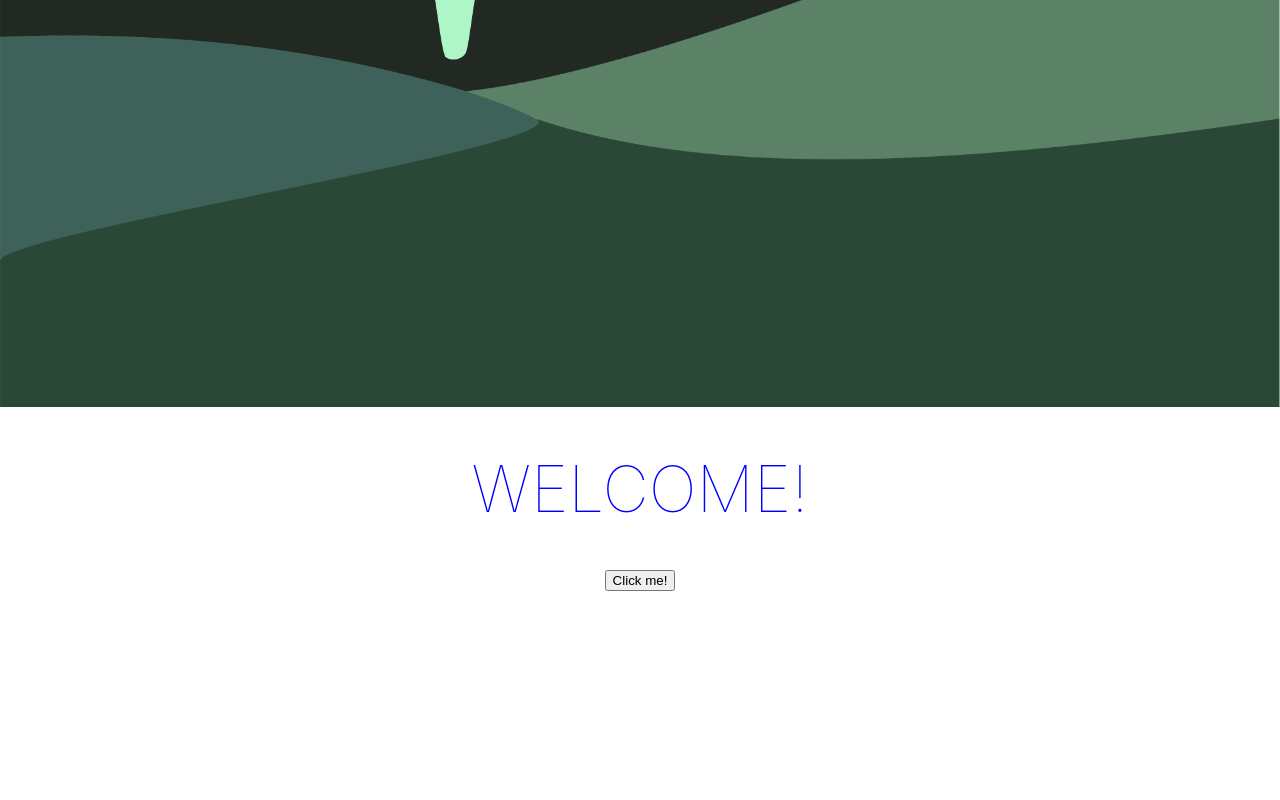
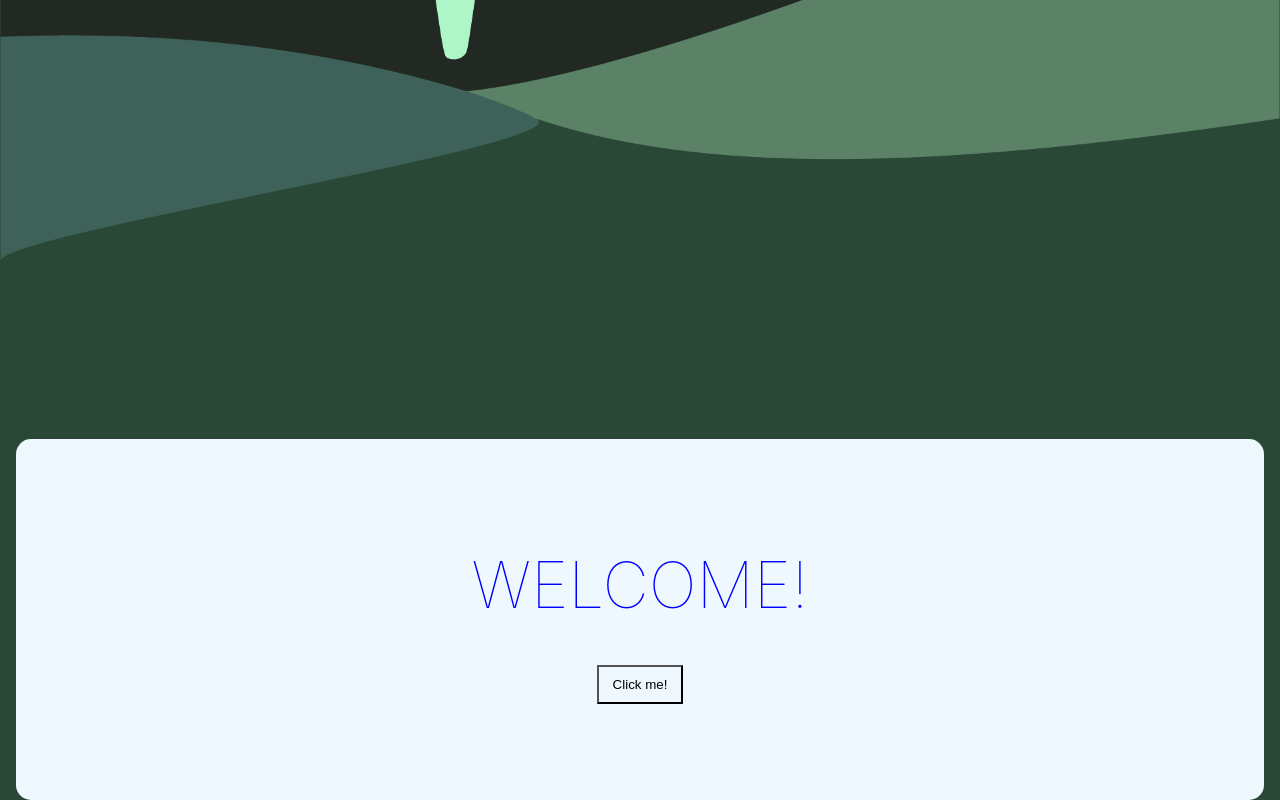
Before and after one commit to Lukem20/Boulder-Buddy, a Svelte app in the folder my-portfolio/: page / in a window 1280 px wide. Shown: the part 313-1113 px from the top of the page. Before the commit the page ends 904 px from the top, so only its background shows below. Built offline with nearby package versions, Linux system fonts and the light colour scheme.

Commit message:
Fixed background color and added card for next section.

```diff
--- a/my-portfolio/public/global.css
+++ b/my-portfolio/public/global.css
@@ -7,10 +7,6 @@ body {
 	margin: 0;
 	box-sizing: border-box;
 	font-family: -apple-system, BlinkMacSystemFont, "Segoe UI", Roboto, Oxygen-Sans, Ubuntu, Cantarell, "Helvetica Neue", sans-serif;
-}
-
-main {
-	padding: 0 !important;
 }
 
 a {
--- a/my-portfolio/src/App.svelte
+++ b/my-portfolio/src/App.svelte
@@ -1,6 +1,6 @@
 <script>
 	import Banner from './components/Banner.svelte';
-
+	import Card from './components/Card.svelte'
 	let color = "blue";
 	const toggle = () => {
 		color = color === 'blue' ? 'red' : 'blue';
@@ -13,23 +13,27 @@
 	<Banner />
 
     <!-- <ProjectList {projects} /> -->
+	<Card>
+		<h1 style="color: {color}">Welcome!</h1>
+		<button on:click={toggle} class="btn">Click me!</button>
+	</Card>
 
-	<h1 style="color: {color}">Welcome!</h1>
-	<button on:click={toggle} class="btn">Click me!</button>
 
 </main>
 
 <style>
 	main {
 		text-align: center;
-		padding: 1em;
-		max-width: 240px;
 		margin: 0 auto;
+		padding: 0 !important;
+		background-color: #294936;
 	}
 
 	.btn {
 		display: block;
-		margin: 0 auto;
+		margin: 2rem auto;
+		background: none;
+		padding: 0.75em 1em;
 	}
 
 	h1 {
--- a/my-portfolio/src/components/Card.svelte
+++ b/my-portfolio/src/components/Card.svelte
@@ -4,11 +4,10 @@
 
 <style>
     .card {
-        background-color: #212922;
+        background-color: aliceblue;
         color: white;
         border-radius: 15px;
-        padding: 40px 50px;
-        margin: 20px 0;
-        position: relative;
+        padding: 4em 5em;
+        margin: 2em 1em;
     }
 </style>
```
Also changed, not shown: my-portfolio/src/components/ProjectItem.svelte (deleted, +0 -8 lines), my-portfolio/src/components/ProjectList.svelte (deleted, +0 -9 lines), my-portfolio/public/assets/banner.png.
